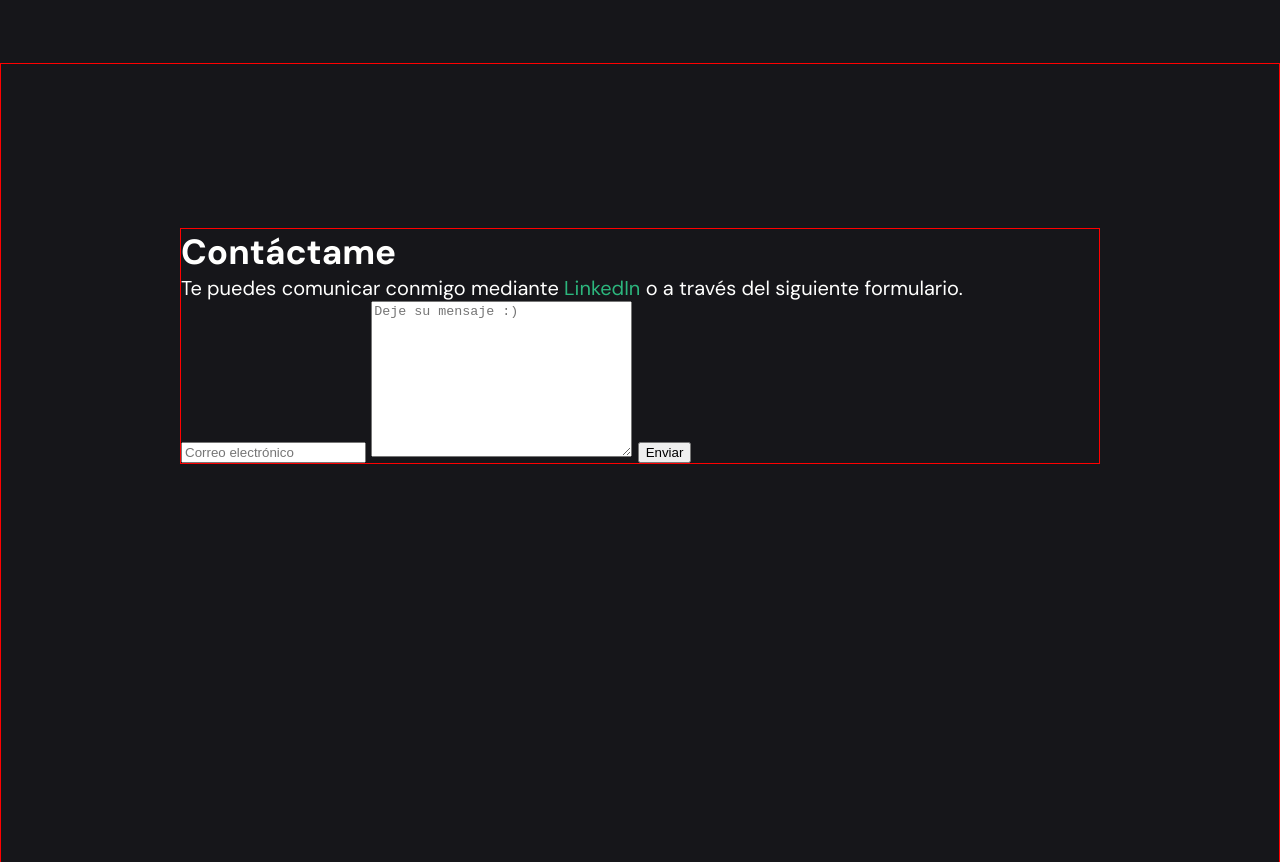
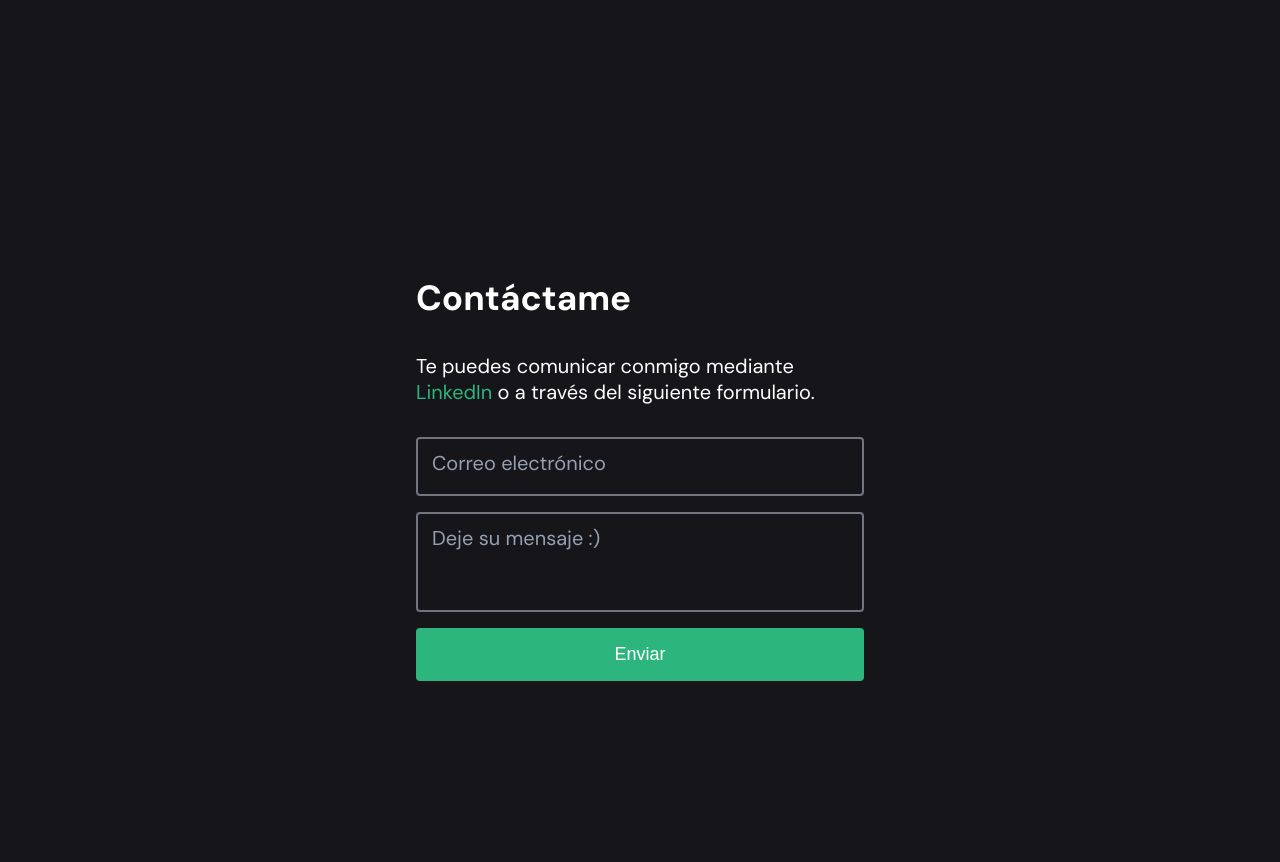
Before and after one commit to JhoeBarrera/JhoeBarrera, an Astro site: page / in a window 1280 px wide. Shown: the part 2673-3535 px from the top of the page. Built offline with nearby package versions, Linux system fonts and the light colour scheme; Astro itself is replaced by a stand-in of ours.

Commit message:
feat: ends with the styles of the last section

```diff
--- /dev/null
+++ b/src/components/form.astro
@@ -0,0 +1,27 @@
+---
+import "../styles/form.css";
+---
+
+<form action="post" class="form">
+	<div class="form__input form__input-email">
+		<input type="email" id="email" name="email" autocomplete="off" class="form__email" />
+		<label for="email" class="form__label form__email-label">Correo electrónico</label>
+	</div>
+	<div class="form__input form__input-message">
+		<textarea id="message" name="message" cols="30" rows="10" class="form__message"></textarea>
+		<label for="message" class="form__label form__message-label">Deje su mensaje :)</label>
+	</div>
+	<input type="submit" value="Enviar" class="form__button" />
+</form>
+
+<script>
+	function activateInput(obj, txt) {
+		obj.classList.toggle(`${txt}--active`);
+	}
+	document.querySelector(".form__email").addEventListener("click", () => {
+		activateInput(document.querySelector(".form__input-email"), "form__input-email");
+	});
+	document.querySelector(".form__message").addEventListener("click", () => {
+		activateInput(document.querySelector(".form__input-message"), "form__input-message");
+	});
+</script>
--- a/src/pages/index.astro
+++ b/src/pages/index.astro
@@ -3,6 +3,7 @@ import "../styles/global.css";
 import Navigation from "../components/navigation.astro";
 import Slider from "../components/slider.astro";
 import ProjectCard from "../components/projectCard.astro";
+import Form from "../components/form.astro";
 
 const pageTitle = "JhoelBarrera's Portfolio";
 const linkToGithub = "https://github.com/JhoeBarrera";
@@ -119,20 +120,11 @@ const linkToLinkedin = "";
 							>LinkedIn</a
 						> o a través del siguiente formulario.
 					</p>
-					<form action="post">
-						<input type="email" id="email" name="email" placeholder="Correo electrónico" />
-						<textarea
-							id="message"
-							name="message"
-							cols="30"
-							rows="10"
-							placeholder="Deje su mensaje :)"></textarea>
-						<input type="submit" value="Enviar" />
-					</form>
+					<Form />
 				</div>
 			</section>
 		</div>
-		<script is:inline src="https://cdn.jsdelivr.net/npm/particles.js@2.0.0/particles.min.js"
+		<!-- <script is:inline src="https://cdn.jsdelivr.net/npm/particles.js@2.0.0/particles.min.js"
 		></script>
 		<script>
 			window.addEventListener("DOMContentLoaded", () => {
@@ -140,6 +132,6 @@ const linkToLinkedin = "";
 					console.log("particles.json loaded...");
 				});
 			});
-		</script>
+		</script> -->
 	</body>
 </html>
--- /dev/null
+++ b/src/styles/form.css
@@ -0,0 +1,75 @@
+input,
+textarea {
+	-webkit-box-shadow: none;
+	-moz-box-shadow: none;
+	box-shadow: none;
+	border: 0;
+	outline: 0;
+}
+textarea {
+	resize: none;
+}
+.form {
+	--message-height: 6.25rem;
+	--email-height: 3.25rem;
+	--padding-input: 1rem;
+
+	display: flex;
+	flex-direction: column;
+	gap: 1rem;
+}
+.form__input {
+	flex: 1;
+	position: relative;
+	min-height: 0;
+	transition: min-height 0.5s;
+	display: flex;
+	cursor: pointer;
+}
+.form__email,
+.form__message {
+	align-self: flex-end;
+	position: relative;
+	width: 100%;
+	min-height: var(--email-height);
+	background-color: transparent;
+	border: 2px solid var(--color-gray);
+	border-radius: var(--radius);
+	color: var(--color-white);
+	font-size: 1em;
+	padding: var(--padding-input);
+	caret-color: transparent;
+	cursor: pointer;
+}
+.form__input-email--active {
+	min-height: calc(var(--email-height) + calc(1.4 * 1em) + calc(var(--email-height) / 2));
+}
+.form__input-message--active {
+	min-height: calc(var(--message-height) + calc(1.4 * 1em) + calc(var(--email-height) / 2));
+}
+.form__input-email--active .form__email:focus,
+.form__input-message--active .form__message:focus {
+	border-color: var(--color-black);
+	caret-color: var(--color-green);
+}
+.form__label {
+	line-height: 1.4;
+	color: var(--color-gray-alt);
+	position: absolute;
+	top: calc(var(--email-height) / 2);
+	left: 1rem;
+	transform: translateY(-50%);
+	cursor: pointer;
+}
+.form__message {
+	height: 100px;
+}
+.form__button {
+	border: 0;
+	border-radius: var(--radius);
+	background-color: var(--color-green);
+	padding: 1rem;
+	font-size: 1.125rem;
+	color: var(--color-white);
+	cursor: pointer;
+}
--- a/src/styles/global.css
+++ b/src/styles/global.css
@@ -59,16 +59,6 @@ img {
 .contactMe {
 	display: flex;
 	padding-inline: 1rem;
-}
-
-.contactMe {
-	--color-debug: red;
-	--border-debug: 1px solid var(--color-debug);
-	border: var(--border-debug);
-}
-
-.contactMe__container {
-	border: var(--border-debug);
 }
 
 /* ##### home ##### */
@@ -159,6 +149,7 @@ img {
 
 	justify-content: center;
 	align-items: flex-start;
+	padding: var(--padding-container);
 }
 .projects__container {
 	margin-top: var(--margin-top);
@@ -179,7 +170,7 @@ img {
 
 /* ##### contactMe ##### */
 .contactMe {
-	--max-width: 520px;
+	--max-width: 480px;
 	--padding-container: 0;
 
 	justify-content: center;
@@ -190,6 +181,11 @@ img {
 	margin-bottom: calc(var(--margin-top) / 2);
 	width: 100%;
 	max-width: var(--max-width);
+	padding: var(--padding-container);
+
+	display: flex;
+	flex-direction: column;
+	gap: 2rem;
 }
 .contactMe__title {
 	font-size: 1.75em;
@@ -236,7 +232,7 @@ img {
 	}
 	/* ##### contactMe ##### */
 	.contactMe {
-		--max-width: 42.5rem;
+		/* --max-width: 42.5rem; */
 		font-size: 1.25rem;
 	}
 }
@@ -274,7 +270,7 @@ img {
 	}
 	/* ##### contactMe ##### */
 	.contactMe {
-		--max-width: 57.5rem;
+		/* --max-width: 41rem; */
 		font-size: 1.25rem;
 	}
 }
```
